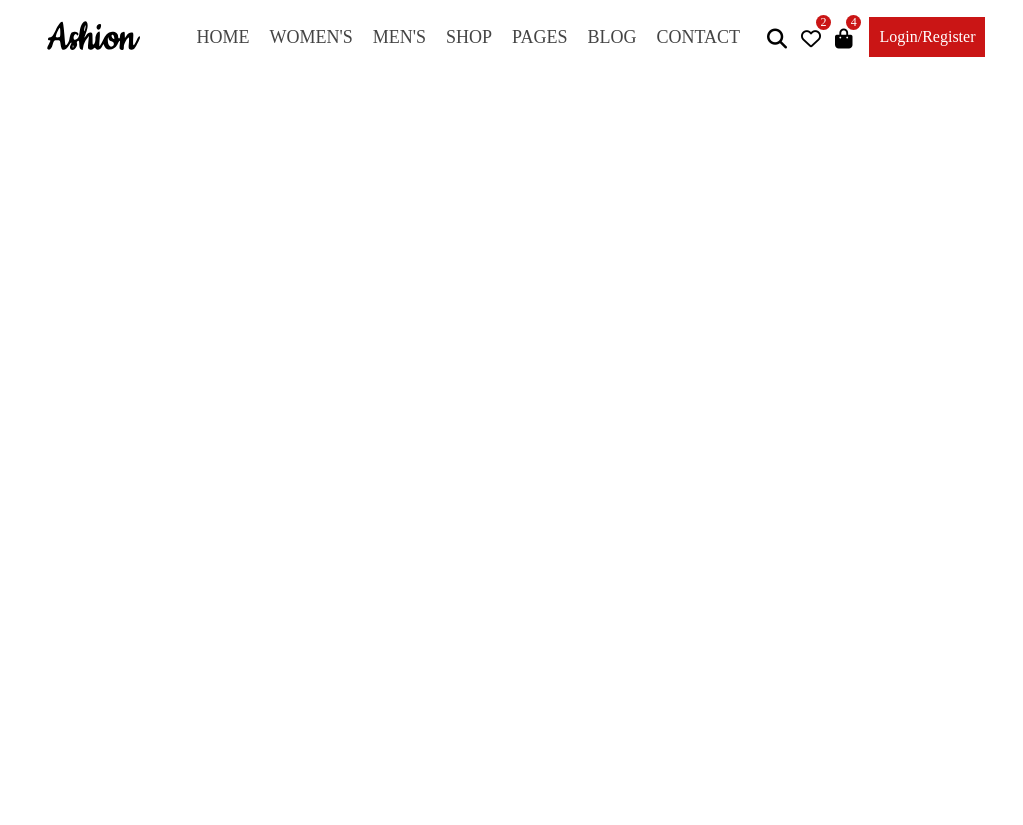
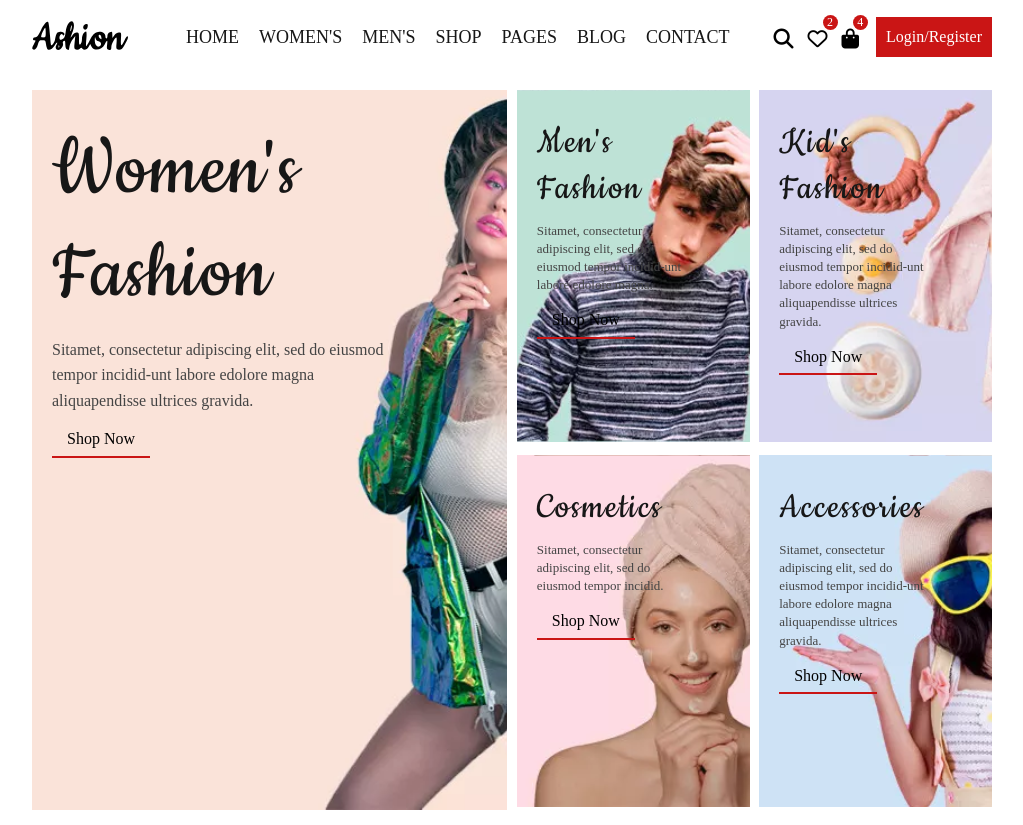
Before and after one commit to MustaphaBoulanfad/Ashion-Template, a website built with webpack: page Src/main.html in a window 1280 px wide. Shown: the whole page, without its empty margins (128-1151 px from the left). Before the commit the page ends 800 px from the top, so only its background shows below. Built offline with nearby package versions, Linux system fonts and the light colour scheme.

Commit message:
Creating the categories sections and fixing some errors in header section

```diff
--- /dev/null
+++ b/Src/Css/Sass/Components/_buttons.scss
@@ -0,0 +1,15 @@
+.primary {
+  padding: 7px 15px;
+  background-color: $mainColor;
+  width: fit-content;
+  color: #fff;
+  font-size: 16px;
+  border: none;
+  outline: none;
+  cursor: pointer;
+  &.transparant {
+    background-color: transparent;
+    border-bottom: 2px solid $mainColor;
+    color: #000;
+  }
+}
--- a/Src/Css/Sass/Helpers/_mixins.scss
+++ b/Src/Css/Sass/Helpers/_mixins.scss
@@ -7,11 +7,11 @@
 
 @mixin mediaQuery($size) {
   @if ($size == "mobile") {
-    @media (max-width: 767px) {
+    @media (max-width: 576px) {
       @content;
     }
   } @else if $size == "small" {
-    @media (min-width: 768px) {
+    @media (min-width: 577px) {
       @content;
     }
   } @else if $size == "meduim" {
--- a/Src/Css/Sass/Helpers/_variables.scss
+++ b/Src/Css/Sass/Helpers/_variables.scss
@@ -1,8 +1,8 @@
 $mainColor: #ca1515;
 $secondaryColor: #111111;
-$headingColor: #444444;
-$paragraphColor: #aaaaaa;
+$headingColor: #171717;
+$paragraphColor: #444444;
 $hoverColor: #c8c6c6;
-$movementTransition: 0.5s ease-in;
+$movementTransition: 0.7s ease-in;
 $hoverTransition: 0.3s ease;
 $backColorPrimary: #4b4441;
--- a/Src/Css/Sass/Layouts/_header.scss
+++ b/Src/Css/Sass/Layouts/_header.scss
@@ -28,11 +28,12 @@ header {
       flex-direction: column;
       justify-content: space-between;
       opacity: 0;
-      position: absolute;
+      position: fixed;
       width: 60%;
       height: 100vh;
       top: 0;
       left: -100%;
+      z-index: 4;
       transition: left $movementTransition, right $movementTransition,
         opacity $movementTransition;
       @include mediaQuery(small) {
@@ -175,6 +176,9 @@ header {
         }
       }
     }
+    @include mediaQuery(meduim) {
+      padding: 15px 0;
+    }
     .nav-mobile {
       span {
         width: 35px;
--- a/Src/Css/Sass/Pages/_main.scss
+++ b/Src/Css/Sass/Pages/_main.scss
@@ -1 +1,97 @@
 @import "../../Vendors/fonts";
+@import url("https://fonts.googleapis.com/css2?family=Cookie&display=swap");
+
+// Start Categories Section
+.categories {
+  width: 100%;
+  padding: 15px;
+  .container {
+    height: 100%;
+    .descriptions {
+      width: 100%;
+      display: flex;
+      flex-direction: row;
+      flex-wrap: wrap;
+      justify-content: space-between;
+      .desc-container {
+        width: 100%;
+        display: flex;
+        flex-direction: row;
+        flex-wrap: wrap;
+        justify-content: space-between;
+        .description {
+          margin: 5px 0;
+          padding: 20px;
+          height: 300px;
+          width: 100%;
+          justify-content: center;
+          align-self: flex-start;
+          background-size: cover;
+          background-position: 60%;
+          h1 {
+            width: 50%;
+            font-family: "Cookie", cursive;
+            font-size: 40px;
+            letter-spacing: 2px;
+            color: $headingColor;
+            margin: 10px 0;
+            font-weight: 500;
+          }
+          p {
+            color: $paragraphColor;
+            width: 80%;
+            font-size: 13px;
+            line-height: 1.4;
+            margin-bottom: 10px;
+          }
+        }
+        @include mediaQuery(small) {
+          &:first-of-type {
+            .description {
+              height: 500px;
+              h1 {
+                font-size: 90px;
+              }
+              p {
+                font-size: 16px;
+                line-height: 1.6;
+              }
+            }
+          }
+          &:not(:first-of-type) {
+            .description {
+              width: 49%;
+            }
+          }
+        }
+      }
+      @include mediaQuery(meduim) {
+        height: 90vh;
+        .desc-container {
+          height: 100%;
+          width: 49.5%;
+          .description {
+            margin: 0;
+          }
+          &:first-of-type .description {
+            height: 100%;
+            width: 100%;
+          }
+          &:not(:first-of-type) {
+            .description {
+              height: 49%;
+              &:nth-of-type(1),
+              &:nth-of-type(2) {
+                margin-bottom: 10px;
+              }
+            }
+          }
+        }
+      }
+    }
+  }
+  @include mediaQuery(meduim) {
+    padding: 15px 0;
+  }
+}
+// End Categories Section
--- a/Src/Css/Sass/main.scss
+++ b/Src/Css/Sass/main.scss
@@ -1,5 +1,6 @@
 @import "./Helpers/mixins";
 @import "./Helpers/variables";
+@import "./Components/buttons";
 @import "./Pages/global";
 
 @import "./Layouts/grid";
--- a/Src/Js/main.js
+++ b/Src/Js/main.js
@@ -1,14 +1,23 @@
 import "../Css/Sass/main.scss";
 import "../Css/Vendors/normalize.css";
+import imageOne from "../Images/header-image-01.webp";
+import imageTwo from "../Images/header-image-02.webp";
+import imageThree from "../Images/header-image-03.webp";
+import imageFour from "../Images/header-image-04.webp";
+import imageFive from "../Images/header-image-05.webp";
 
 const btnNavMobile = document.querySelector(".nav-mobile"),
   navbar_moible = document.querySelector(".nav"),
-  dropdown_links = document.querySelectorAll(".dropdown");
+  dropdown_links = document.querySelectorAll(".dropdown"),
+  descriptions = Array.from(
+    document.querySelectorAll(".desc-container .description")
+  );
 
-//Show the nav mobile when click the button
-btnNavMobile.addEventListener("click", () => {
-  navbar_moible.classList.toggle("show");
-});
+for (let i = 0; i < descriptions.length; i++) {
+  descriptions[i].style.backgroundImage = `url("./Images/header-image-0${
+    i + 1
+  }.webp")`;
+}
 
 // Check the width of window
 function checkWidth() {
@@ -18,6 +27,11 @@ function checkWidth() {
     return false;
   }
 }
+
+//Show the nav mobile when click the button
+btnNavMobile.addEventListener("click", () => {
+  navbar_moible.classList.toggle("show");
+});
 
 //Show the sub menu in the navbar
 dropdown_links.forEach((link) => {
--- a/Src/main.html
+++ b/Src/main.html
@@ -7,6 +7,7 @@
     <title>Document</title>
   </head>
   <body>
+    <!-- Start Header -->
     <header>
       <div class="container">
         <div class="header-container">
@@ -63,5 +64,73 @@
         </div>
       </div>
     </header>
+    <!-- End Header -->
+
+    <!-- Start Categories Section -->
+    <section class="categories">
+      <div class="container">
+          <div class="descriptions">
+            <div class="desc-container">
+              <div class="description">
+                <h1>Women's Fashion</h1>
+                <p>
+                  Sitamet, consectetur adipiscing elit, sed do eiusmod tempor
+                  incidid-unt labore edolore magna aliquapendisse ultrices
+                  gravida.
+                </p>
+                <button class="primary transparant" id="shop womens">
+                  Shop Now
+                </button>
+              </div>
+            </div>
+            <div class="desc-container">
+              <div class="description">
+                <h1>Men's Fashion</h1>
+                <p>
+                  Sitamet, consectetur adipiscing elit, sed do eiusmod tempor
+                  incidid-unt labore edolore magna.
+                </p>
+                <button class="primary transparant" id="shopMens">
+                  Shop Now
+                </button>
+              </div>
+              <div class="description">
+                <h1>Kid's Fashion</h1>
+                <p>
+                  Sitamet, consectetur adipiscing elit, sed do eiusmod tempor
+                  incidid-unt labore edolore magna aliquapendisse ultrices
+                  gravida.
+                </p>
+                <button class="primary transparant" id="shopKids">
+                  Shop Now
+                </button>
+              </div>
+              <div class="description">
+                <h1>Cosmetics</h1>
+                <p>
+                  Sitamet, consectetur adipiscing elit, sed do eiusmod tempor
+                  incidid.
+                </p>
+                <button class="primary transparant" id="shopCosmetics">
+                  Shop Now
+                </button>
+              </div>
+              <div class="description">
+                <h1>Accessories</h1>
+                <p>
+                  Sitamet, consectetur adipiscing elit, sed do eiusmod tempor
+                  incidid-unt labore edolore magna aliquapendisse ultrices
+                  gravida.
+                </p>
+                <button class="primary transparant" id="shopAccessories">
+                  Shop Now
+                </button>
+              </div>
+            </div>
+          </div>
+        </div>
+      </div>
+    </section>
+    <!-- End Categories Section -->
   </body>
 </html>
--- a/webpack.common.js
+++ b/webpack.common.js
@@ -17,13 +17,6 @@ module.exports = {
         use: "html-loader",
       },
       {
-        test: /\.(svg|png|jpg|gif)$/,
-        type: "asset/resource",
-        generator: {
-          filename: "Images/[name]-[contenthash].[ext]",
-        },
-      },
-      {
         test: /\.(svg|eot|woff|woff2|ttf)$/,
         type: "asset/resource",
         generator: {
--- a/webpack.dev.js
+++ b/webpack.dev.js
@@ -8,7 +8,7 @@ module.exports = merge(common, {
   output: {
     filename: "[name].js",
     path: path.resolve(__dirname, "app"),
-    assetModuleFilename: "images/[name][ext]",
+    assetModuleFilename: "Images/[name][ext]",
   },
   plugins: [
     new htmlWebpackPlugin({
@@ -24,6 +24,14 @@ module.exports = merge(common, {
         use: ["style-loader", "css-loader", "sass-loader"],
       },
       {
+        test: /\.(svg|png|jpg|gif|webp)$/,
+        type: "asset/resource",
+        generator: {
+          filename: "Images/[name][ext]",
+        },
+      },
+
+      {
         test: /\.css$/,
         use: ["style-loader", "css-loader"],
       },
```
Also changed, not shown: webpack.prod.js (+8 -0 lines), Src/Images/header-image-01.webp (added), Src/Images/header-image-02.webp (added), Src/Images/header-image-03.webp (added), Src/Images/header-image-04.webp (added), Src/Images/header-image-05.webp (added).
